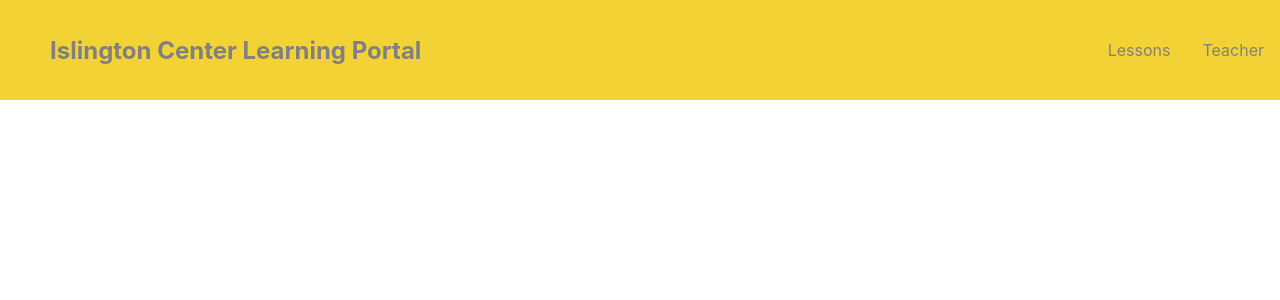
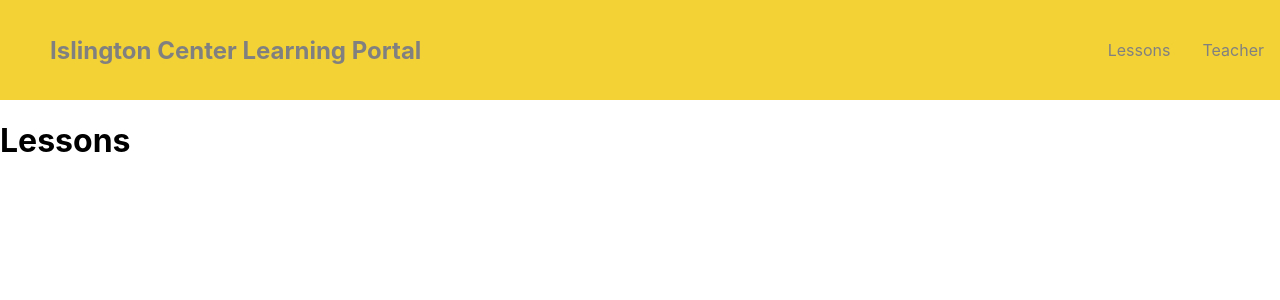
Before and after one commit to douglas86/cyf-Ldn8-Islington-Center-v2, a React (Create React App) app in the folder client/: page /lessons in a window 1280 px wide. Shown: the top 300 px of the page. Built offline with nearby package versions, Linux system fonts and the light colour scheme.

Commit message:
Created a route for lessons and teachers on header

```diff
--- a/client/src/construction/App.jsx
+++ b/client/src/construction/App.jsx
@@ -1,6 +1,8 @@
 import { Route, Routes } from "react-router-dom";
 
 import Home from "../pages/Home";
+import Lessons from "../pages/Lessons";
+import Teacher from "../pages/Teacher";
 import Layout from "../components/template/Layout";
 
 import "./App.css";
@@ -11,6 +13,8 @@ function App() {
       <Layout>
         <Routes>
           <Route path="/" element={<Home />} />
+          <Route path="/lessons" element={<Lessons />} />
+          <Route path="/teacher" element={<Teacher />} />
         </Routes>
       </Layout>
     </>
--- a/client/src/pages/Lessons.jsx
+++ b/client/src/pages/Lessons.jsx
@@ -5,3 +5,5 @@ const Lessons = () => {
     </>
   );
 };
+
+export default Lessons;
```
